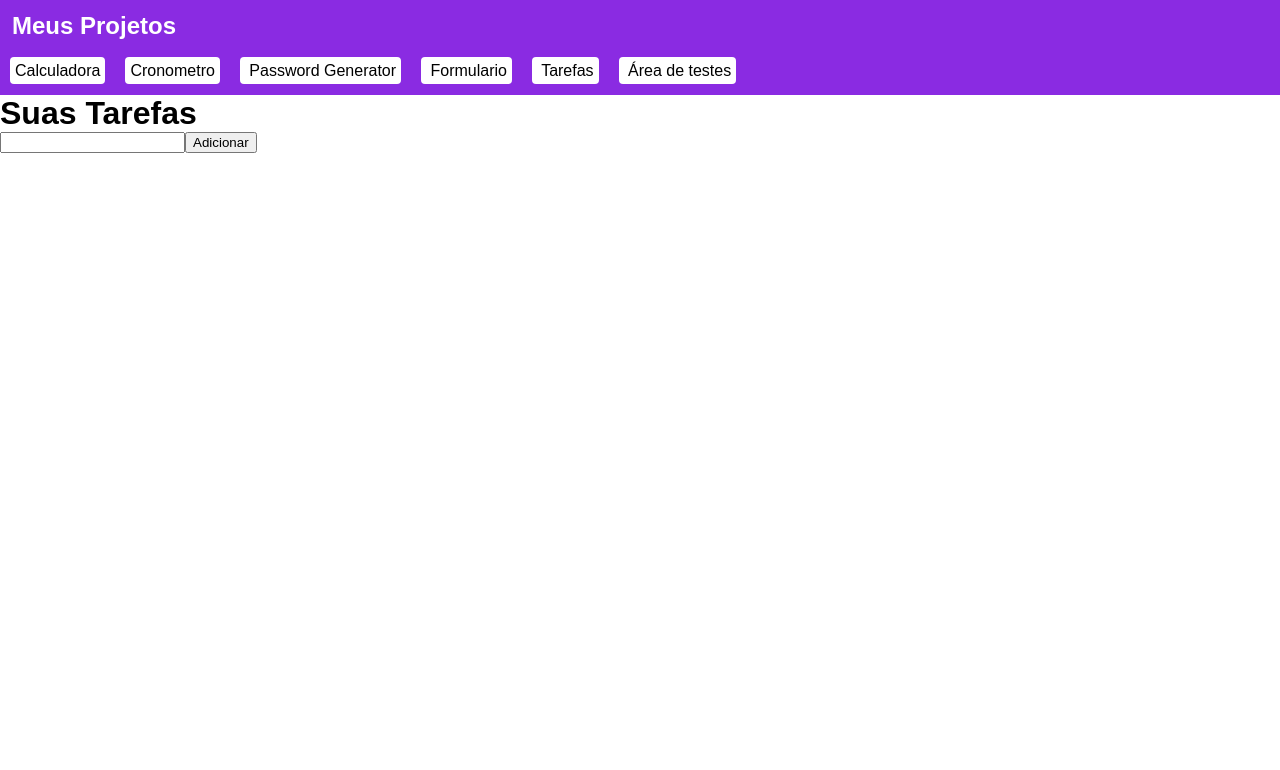
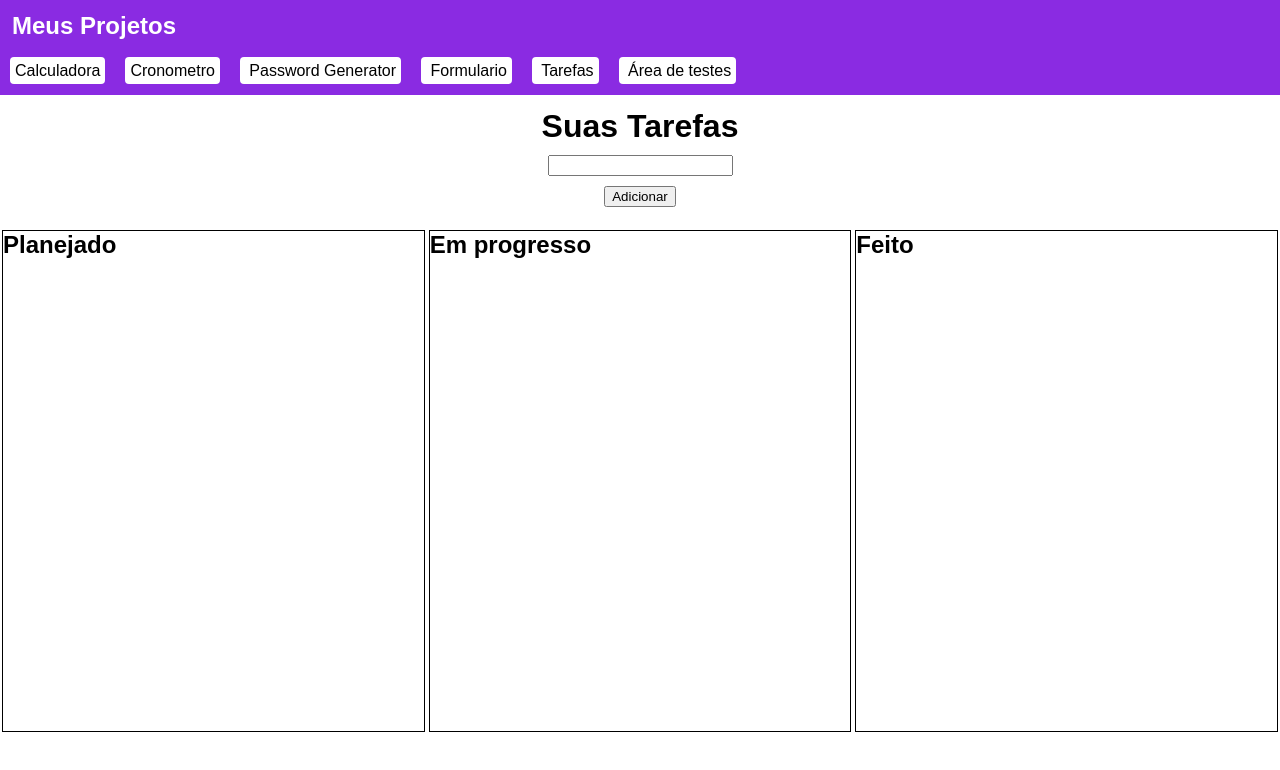
Before and after one commit to pauloszuparits/React-Portifolio, a React (Create React App) app in the folder my-app/: page /tarefas in a window 1280 px wide. Shown: the top 770 px of the page. Built offline with nearby package versions, Linux system fonts and the light colour scheme.

Commit message:
was added draggable element to Tarefas

```diff
--- a/my-app/package.json
+++ b/my-app/package.json
@@ -10,6 +10,7 @@
     "react": "^17.0.2",
     "react-copy-to-clipboard": "^5.0.4",
     "react-dom": "^17.0.2",
+    "react-draggable": "^4.4.4",
     "react-router-dom": "^6.2.1",
     "react-scripts": "5.0.0",
     "react-toastify": "^8.1.0",
--- a/my-app/src/pages/Tarefas/index.js
+++ b/my-app/src/pages/Tarefas/index.js
@@ -1,5 +1,6 @@
 import { useState } from "react/cjs/react.development";
-
+import './tarefas.css'
+import Draggable from "react-draggable";
 export default function Tarefas(){
 
     const[tarefa, setTarefa] = useState('');
@@ -23,17 +24,35 @@ export default function Tarefas(){
 
     return(
         <div>
-            <h1>Suas Tarefas</h1>
-            <input type="text" value = {tarefa} onChange={(e)=>{setTarefa(e.target.value)}}/>
-            <button onClick={handleAdd}>Adicionar</button>
+            <div className="titulo-tarefas-conteiner">
+                <h1 className="item-titulo-tarefa">Suas Tarefas</h1>
+                <input className="item-titulo-tarefa" type="text" value = {tarefa} onChange={(e)=>{setTarefa(e.target.value)}}/>
+                <button className="item-titulo-tarefa" onClick={handleAdd}>Adicionar</button>
+            </div>
+
+            <div className="conteiner-tarefas">
+                <div className="tarefas">
+                    <h2>Planejado</h2>
                     <ul>
                         {tarefas.map(tarefa => (
+                            <Draggable>
                                 <div>
                                     <li key={tarefa.id}>{tarefa.tarefa}</li>
                                     <button onClick={()=>{handleDelete(tarefa.id)}}>X</button>
                                 </div>
+                            </Draggable>
                         ))}
                     </ul>
                 </div>
+
+                <div className="tarefas">
+                    <h2>Em progresso</h2>
+                </div>
+
+                <div className="tarefas">
+                    <h2>Feito</h2>
+                </div>
+            </div>
+        </div>
     );
 }
--- /dev/null
+++ b/my-app/src/pages/Tarefas/tarefas.css
@@ -0,0 +1,22 @@
+.conteiner-tarefas{
+    display: flex;
+    flex-direction: row;
+}
+
+.tarefas{
+    height: 500px;
+    margin: 2px;
+    margin-top: 10px;
+    border: solid 1px black;
+    width: 33.33%;
+}
+.titulo-tarefas-conteiner{
+    display: flex;
+    flex-direction: column;
+    align-items: center;
+    margin: 8px;
+}
+
+.item-titulo-tarefa{
+    margin: 5px;
+}
--- a/my-app/src/pages/Testes/index.js
+++ b/my-app/src/pages/Testes/index.js
@@ -1,5 +1,5 @@
 import { useState } from "react/cjs/react.development";
-
+import Draggable from "react-draggable";
 export default function Testes(){
     // const teste = [1, 2, 3, 4, 5, 6];
 
@@ -11,7 +11,9 @@ export default function Testes(){
     // }
     return(
         <div>
-            {/* <button onClick={filtrar}>x</button> */}
+           <Draggable>
+               <h1>Teste</h1>
+           </Draggable>
         </div>
     );
 }
```
Also changed, not shown: 1 other file (tests, documents, lock files or other folders). Lines whose indentation alone changed are shown as unchanged.
